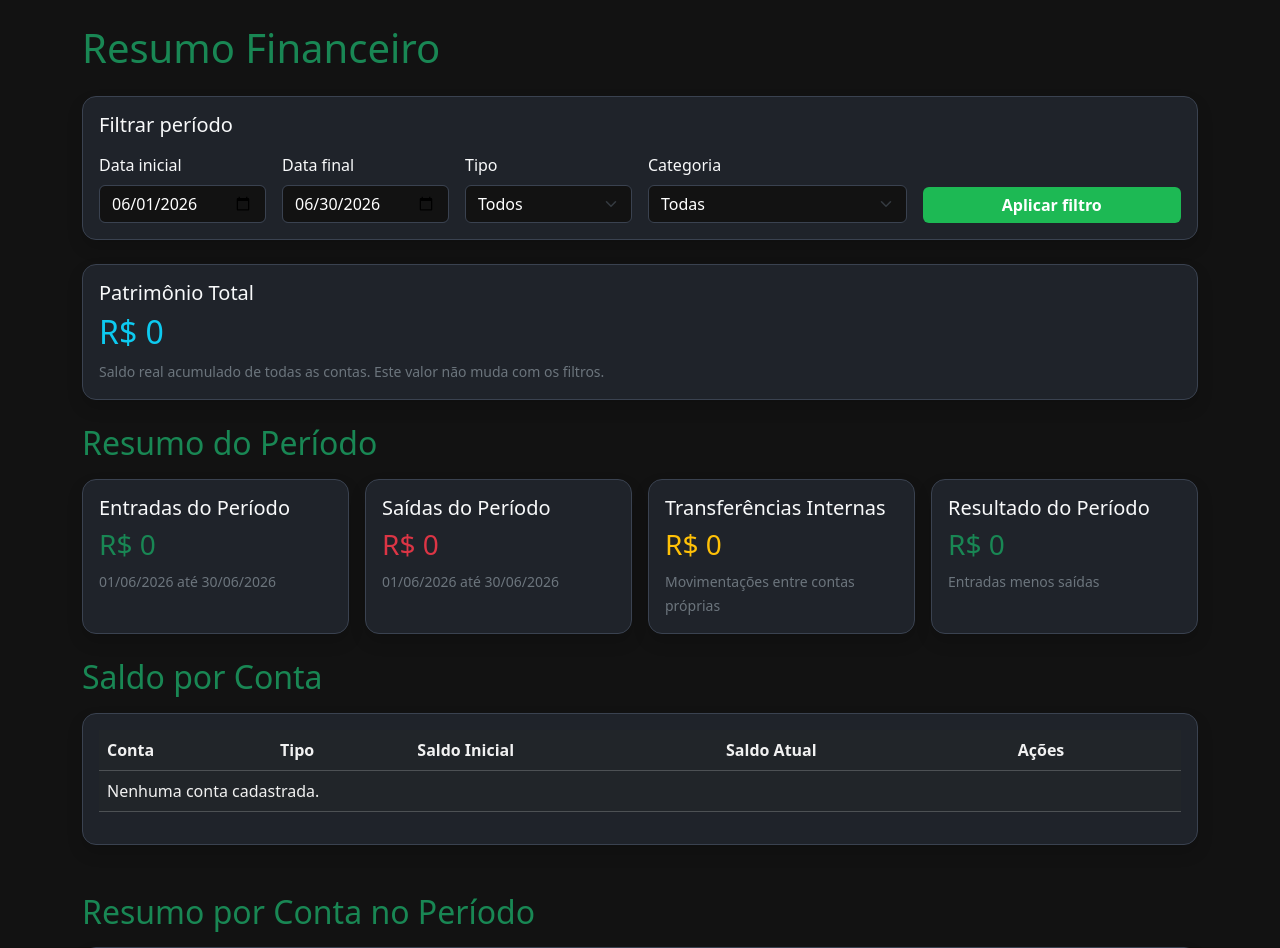
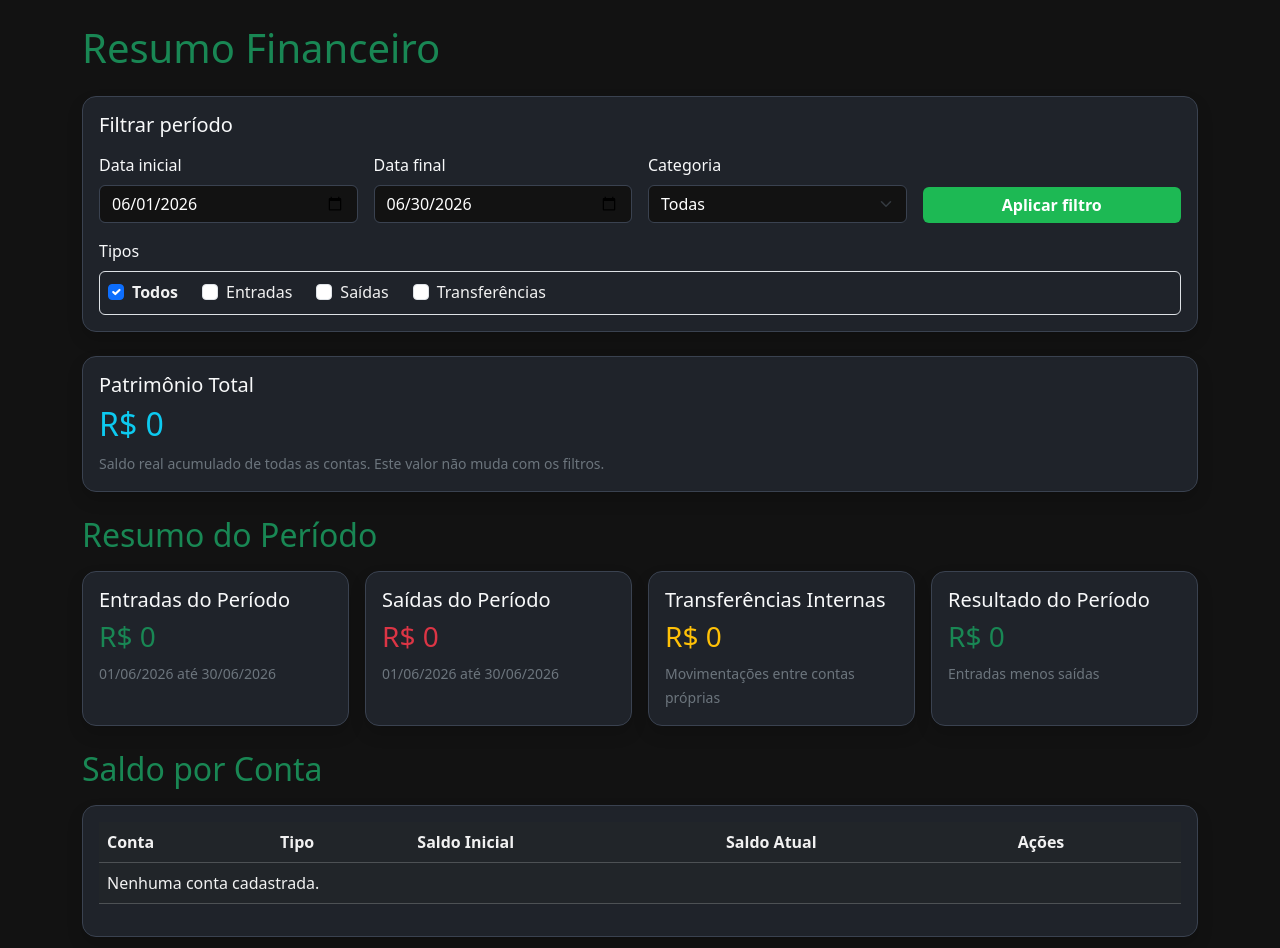
Before and after one commit to Francielp2/Sistema-financeiro-django, a Django app: page /resumo/ in a window 1280 px wide. Shown: the part 57-1005 px from the top of the page. Run offline with Django 5.2, Linux system fonts and the light colour scheme; data that the repository does not hold is empty.

Commit message:
adiciona opção todos no filtro de tipos

```diff
--- a/financeiro/templates/financeiro/resumo_financeiro.html
+++ b/financeiro/templates/financeiro/resumo_financeiro.html
@@ -12,34 +12,15 @@ Resumo Financeiro
     <div class="card-body">
         <h5 class="text-light mb-3">Filtrar período</h5>
 
-        <div class="row g-3 align-items-end">
-            <div class="col-md-2">
+        <div class="row g-3">
+            <div class="col-md-3">
                 <label class="form-label text-light">Data inicial</label>
                 <input type="date" name="data_inicio" class="form-control" value="{{ data_inicio|date:'Y-m-d' }}">
             </div>
 
-            <div class="col-md-2">
+            <div class="col-md-3">
                 <label class="form-label text-light">Data final</label>
                 <input type="date" name="data_fim" class="form-control" value="{{ data_fim|date:'Y-m-d' }}">
-            </div>
-
-            <div class="col-md-2">
-                <label class="form-label text-light">Tipo</label>
-                <select name="tipo" class="form-select">
-                    <option value="">Todos</option>
-
-                    <option value="entrada" {% if tipo_filtro == 'entrada' %}selected{% endif %}>
-                        Entradas
-                    </option>
-
-                    <option value="saida" {% if tipo_filtro == 'saida' %}selected{% endif %}>
-                        Saídas
-                    </option>
-
-                    <option value="transferencia" {% if tipo_filtro == 'transferencia' %}selected{% endif %}>
-                        Transferências
-                    </option>
-                </select>
             </div>
 
             <div class="col-md-3">
@@ -59,10 +40,64 @@ Resumo Financeiro
                 </select>
             </div>
 
-            <div class="col-md-3">
+            <div class="col-md-3 d-flex align-items-end">
                 <button type="submit" class="btn btn-success w-100">
                     Aplicar filtro
                 </button>
+            </div>
+
+            <div class="col-12">
+                <label class="form-label text-light">Tipos</label>
+
+                <div class="border rounded p-2 d-flex flex-wrap gap-4">
+                    <div class="form-check text-light">
+                        <input
+                            class="form-check-input"
+                            type="checkbox"
+                            id="tipoTodos"
+                            {% if not tipos_filtro %}checked{% endif %}
+                        >
+                        <label class="form-check-label fw-bold" for="tipoTodos">
+                            Todos
+                        </label>
+                    </div>
+
+                    <div class="form-check text-light">
+                        <input
+                            class="form-check-input"
+                            type="checkbox"
+                            name="tipos"
+                            value="entrada"
+                            id="tipoEntrada"
+                            {% if 'entrada' in tipos_filtro %}checked{% endif %}
+                        >
+                        <label class="form-check-label" for="tipoEntrada">Entradas</label>
+                    </div>
+
+                    <div class="form-check text-light">
+                        <input
+                            class="form-check-input"
+                            type="checkbox"
+                            name="tipos"
+                            value="saida"
+                            id="tipoSaida"
+                            {% if 'saida' in tipos_filtro %}checked{% endif %}
+                        >
+                        <label class="form-check-label" for="tipoSaida">Saídas</label>
+                    </div>
+
+                    <div class="form-check text-light">
+                        <input
+                            class="form-check-input"
+                            type="checkbox"
+                            name="tipos"
+                            value="transferencia"
+                            id="tipoTransferencia"
+                            {% if 'transferencia' in tipos_filtro %}checked{% endif %}
+                        >
+                        <label class="form-check-label" for="tipoTransferencia">Transferências</label>
+                    </div>
+                </div>
             </div>
         </div>
     </div>
@@ -84,10 +119,10 @@ Resumo Financeiro
 
 <h2 class="text-success mb-3">Resumo do Período</h2>
 
-<div class="row row-cols-1 row-cols-md-2 {% if not tipo_filtro %}row-cols-xl-4{% else %}row-cols-xl-1{% endif %} g-3 mb-4">
+<div class="row g-3 mb-4">
 
-    {% if not tipo_filtro or tipo_filtro == 'entrada' %}
-    <div class="col">
+    {% if not tipos_filtro or 'entrada' in tipos_filtro %}
+    <div class="{% if not tipos_filtro %}col-md-3{% else %}col-md{% endif %}">
         <div class="card bg-dark border-secondary shadow h-100">
             <div class="card-body">
                 <h5 class="text-light">Entradas do Período</h5>
@@ -98,8 +133,8 @@ Resumo Financeiro
     </div>
     {% endif %}
 
-    {% if not tipo_filtro or tipo_filtro == 'saida' %}
-    <div class="col">
+    {% if not tipos_filtro or 'saida' in tipos_filtro %}
+    <div class="{% if not tipos_filtro %}col-md-3{% else %}col-md{% endif %}">
         <div class="card bg-dark border-secondary shadow h-100">
             <div class="card-body">
                 <h5 class="text-light">Saídas do Período</h5>
@@ -110,8 +145,8 @@ Resumo Financeiro
     </div>
     {% endif %}
 
-    {% if not tipo_filtro or tipo_filtro == 'transferencia' %}
-    <div class="col">
+    {% if not tipos_filtro or 'transferencia' in tipos_filtro %}
+    <div class="{% if not tipos_filtro %}col-md-3{% else %}col-md{% endif %}">
         <div class="card bg-dark border-warning shadow h-100">
             <div class="card-body">
                 <h5 class="text-light">Transferências Internas</h5>
@@ -122,8 +157,8 @@ Resumo Financeiro
     </div>
     {% endif %}
 
-    {% if not tipo_filtro %}
-    <div class="col">
+    {% if not tipos_filtro or 'entrada' in tipos_filtro and 'saida' in tipos_filtro %}
+    <div class="{% if not tipos_filtro %}col-md-3{% else %}col-md{% endif %}">
         <div class="card bg-dark border-secondary shadow h-100">
             <div class="card-body">
                 <h5 class="text-light">Resultado do Período</h5>
@@ -227,4 +262,42 @@ Resumo Financeiro
 
     </div>
 </div>
+
+<script>
+document.addEventListener('DOMContentLoaded', function () {
+    const todos = document.getElementById('tipoTodos');
+
+    const tipos = [
+        document.getElementById('tipoEntrada'),
+        document.getElementById('tipoSaida'),
+        document.getElementById('tipoTransferencia')
+    ];
+
+    function atualizarEstadoTodos() {
+        const algumTipoMarcado = tipos.some(function (tipo) {
+            return tipo.checked;
+        });
+
+        if (algumTipoMarcado) {
+            todos.checked = false;
+        } else {
+            todos.checked = true;
+        }
+    }
+
+    tipos.forEach(function (tipo) {
+        tipo.addEventListener('change', atualizarEstadoTodos);
+    });
+
+    todos.addEventListener('change', function () {
+        if (todos.checked) {
+            tipos.forEach(function (tipo) {
+                tipo.checked = false;
+            });
+        }
+    });
+
+    atualizarEstadoTodos();
+});
+</script>
 {% endblock %}
--- a/financeiro/views.py
+++ b/financeiro/views.py
@@ -228,15 +228,19 @@ def resumo_financeiro(request):
         data_inicio = primeiro_dia
         data_fim = ultimo_dia
 
-    tipo_filtro = request.GET.get('tipo')
+    tipos_filtro = request.GET.getlist('tipos')
     categoria_filtro = request.GET.get('categoria')
 
     movimentacoes_periodo = models.Movimentacao.objects.filter(
         data__range=[data_inicio, data_fim]
     )
 
-    if tipo_filtro in ['entrada', 'saida', 'transferencia']:
-        movimentacoes_periodo = movimentacoes_periodo.filter(tipo=tipo_filtro)
+    tipos_validos = ['entrada', 'saida', 'transferencia']
+
+    if tipos_filtro:
+        tipos_filtro = [tipo for tipo in tipos_filtro if tipo in tipos_validos]
+        movimentacoes_periodo = movimentacoes_periodo.filter(
+            tipo__in=tipos_filtro)
 
     if categoria_filtro:
         if categoria_filtro == 'sem_categoria':
@@ -313,7 +317,7 @@ def resumo_financeiro(request):
         'data_fim': data_fim,
         'contas': contas,
         'resumo_por_conta': resumo_por_conta,
-        'tipo_filtro': tipo_filtro,
+        'tipos_filtro': tipos_filtro,
         'total_transferencias_periodo': total_transferencias_periodo,
         'categorias': categorias,
         'categoria_filtro': categoria_filtro,
```
